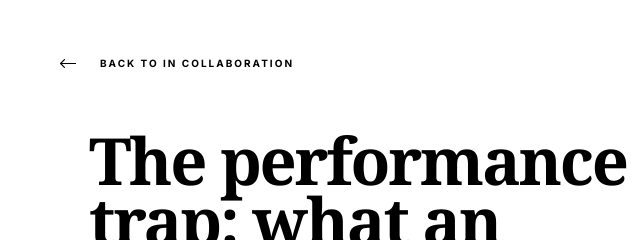
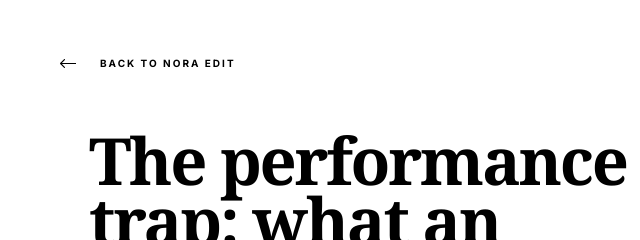
Before and after one commit to jemoares/HRS-Recap-Article, a plain HTML site: page index.html in a window 1280 px wide. Shown: the top 240 px of the page, 0-640 px from the left. Drawn offline with nearby package versions, Linux system fonts and the light colour scheme; a web font is replaced by a local one.

Commit message:
Update index.html

```diff
--- a/index.html
+++ b/index.html
@@ -191,7 +191,7 @@ footer .grid{height:calc(min(100vw, 500px) * 0.34718)}
 <section class="hero">
   <div class="paper"></div>
   <div class="grid">
-    <div class="back-wrap"><a class="back" href="#"><svg viewBox="0 0 16.625 9.205" aria-hidden="true" style="transform:scaleX(-1)"><path d="M16.4419 5.04442C16.686 4.80034 16.686 4.40461 16.4419 4.16053L12.4645 0.183058C12.2204 -0.0610194 11.8247 -0.0610194 11.5806 0.183058C11.3365 0.427136 11.3365 0.822864 11.5806 1.06694L15.1161 4.60248L11.5806 8.13801C11.3365 8.38209 11.3365 8.77782 11.5806 9.02189C11.8247 9.26597 12.2204 9.26597 12.4645 9.02189L16.4419 5.04442ZM0 4.60248V5.22748H16V4.60248V3.97748H0V4.60248Z" fill="#000"></path></svg><span class="label">Back to In collaboration</span></a></div>
+    <div class="back-wrap"><a class="back" href="#"><svg viewBox="0 0 16.625 9.205" aria-hidden="true" style="transform:scaleX(-1)"><path d="M16.4419 5.04442C16.686 4.80034 16.686 4.40461 16.4419 4.16053L12.4645 0.183058C12.2204 -0.0610194 11.8247 -0.0610194 11.5806 0.183058C11.3365 0.427136 11.3365 0.822864 11.5806 1.06694L15.1161 4.60248L11.5806 8.13801C11.3365 8.38209 11.3365 8.77782 11.5806 9.02189C11.8247 9.26597 12.2204 9.26597 12.4645 9.02189L16.4419 5.04442ZM0 4.60248V5.22748H16V4.60248V3.97748H0V4.60248Z" fill="#000"></path></svg><span class="label">Back to NORA Edit</span></a></div>
     <div class="hero-text">
       <h1>The performance trap: what an uneven marketing split costs Australian retailers</h1>
       <p class="dek font-inter">Australian retailers may be spending more to win customers while underinvesting in the brand that keeps them. At NORA’s Hyperelevance Summit, presenters argued that brand building and a genuine sense of purpose can lift loyalty and margin together.</p>
```
